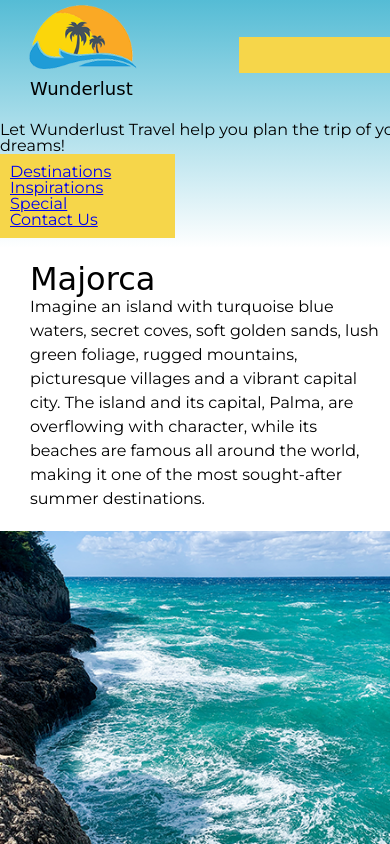
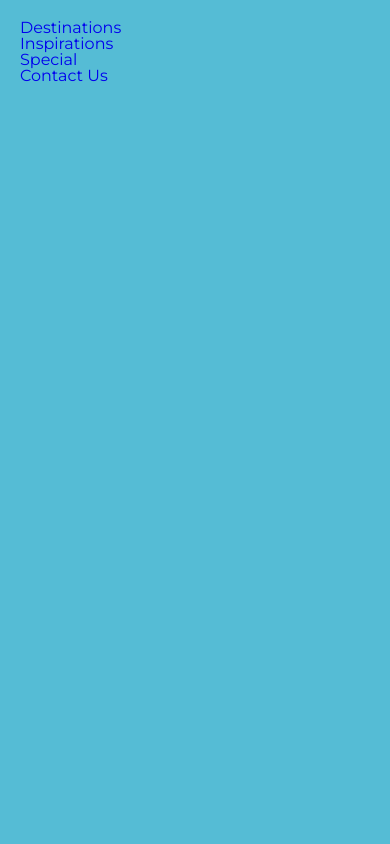
Before and after one commit to vloera1/wunderlust, a plain HTML site: page wunderlust-majorca.html in a window 390 px wide. Both pictures are taken after a click on the label "Menu". Shown: the top 844 px of the page. Drawn offline with Linux system fonts and the light colour scheme; a web font is replaced by a local one.

Commit message:
Update styles.css

```diff
--- a/styles.css
+++ b/styles.css
@@ -118,6 +118,7 @@ header h1{
     padding-bottom: 20px;
     line-height: 1.5;
     font-size: large;
+    position: relative;
 }
 
 header label{
@@ -127,7 +128,6 @@ header label{
     cursor: pointer;
     padding: 10px 70px;
     background-color: var(--yellow);
-    color: var(--black);
     width: 175px;
 }
 
@@ -137,11 +137,20 @@ nav ul{
 
 #toggle:checked + label + ul{
     display: block;
-    padding: 10px 10px;
-    margin-bottom: 10px;
-    background-color: var(--yellow);
-    color: var(--black);
-    width: 175px;
+    position: fixed;
+    top: 0;
+    left: 0;
+    right: 0;
+    bottom: 0;
+    margin: 0;
+    padding: 20px;
+    background-color: var(--teal);
+    width: 1000px;
+    height: 1000px;
+}
+
+#toggle:checked + label + ul li a{
+    text-decoration: none;
 }
 
 header h2{
```
